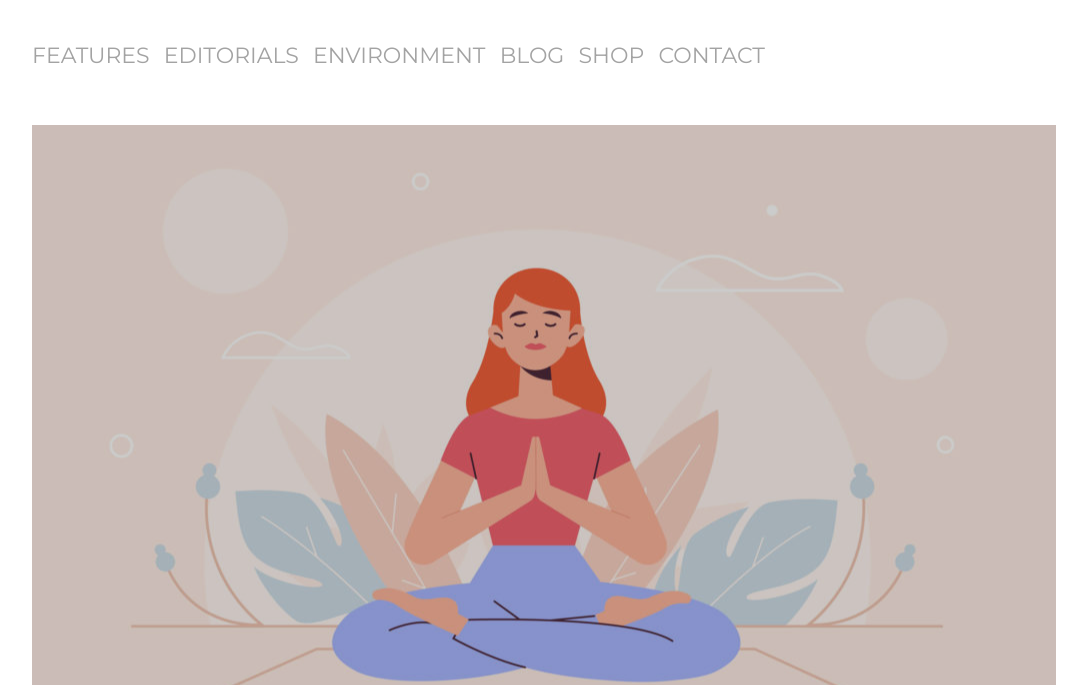
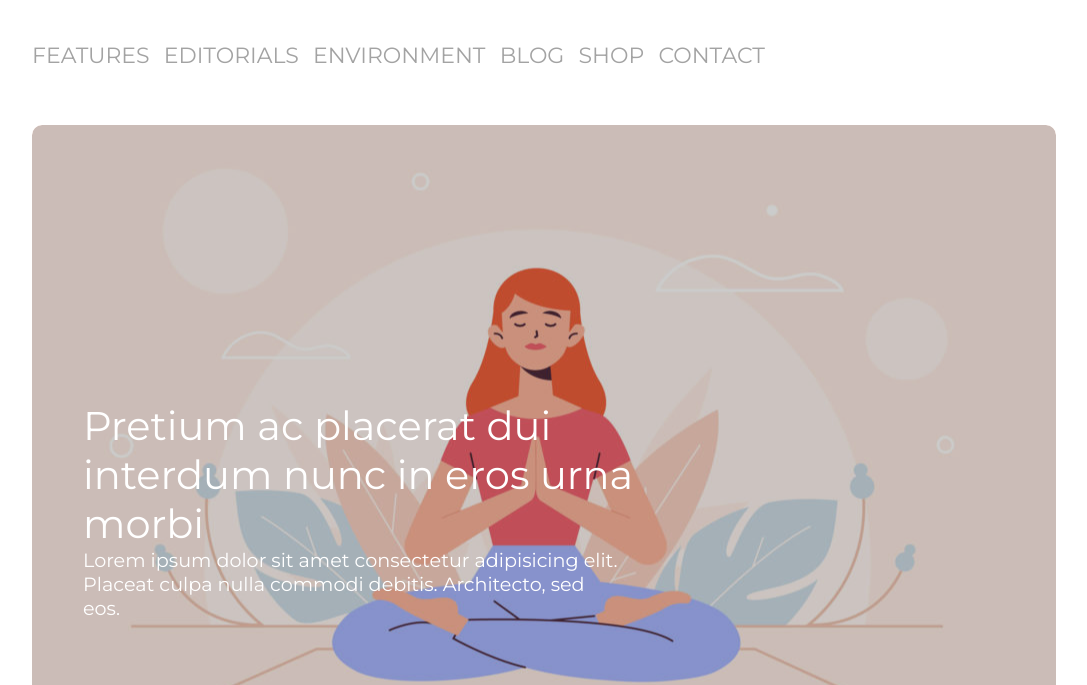
Before and after one commit to manumastro/htmlcss-wp, a plain HTML site: page index.html in a window 1280 px wide. Shown: the part 115-800 px from the top of the page, without its empty margins (96-1183 px from the left). Drawn offline with Linux system fonts and the light colour scheme.

Commit message:
header completato

```diff
--- a/assets/css/style.css
+++ b/assets/css/style.css
@@ -25,6 +25,13 @@ body{
   max-width: 1800px;
   min-width: 600px;
   margin:0 auto;
+}
+
+.overlay{
+  background-color: rgba(0, 0, 0, 0.2);
+  height: 100%;
+  border-radius: 10px;
+  color: white;
 }
 
 /* HEADER TOP*/
@@ -67,21 +74,36 @@ nav ul li a:hover{
   color: #cbbcb6;
 }
 
+
 /* HEADER-BOTTOM */
-
 .jumbotron{
   height: 644px;
-  margin-bottom: 40px;
+  margin-bottom: 60px;
   background-color: #e1d67a;
   background-image: url(../img/banner.jpg);
   background-size: cover;
   background-position: center;
+  border-radius: 10px;
+  overflow: hidden;
 
 }
 
-.overlay{
-  background-color: rgba(0, 0, 0, 0.2);
-  height: 100%;
+.jumbotron .text{
+  padding-top: 27%;
+  padding-left: 51px;
+}
+
+
+.jumbotron h4{
+  width: 55%;
+  font-size: 1.2rem;
+  font-weight: 400
+}
+
+.jumbotron h3{
+  width: 57%;
+  font-size: 2.5rem;
+  font-weight: 400;
 }
 
 
--- a/index.html
+++ b/index.html
@@ -34,7 +34,10 @@
 
     </div>
     <div class="jumbotron">
-      <div class="overlay"></div>
+      <div class="overlay text">
+        <h3>Pretium ac placerat dui interdum nunc in eros urna morbi</h3>
+        <h4>Lorem ipsum dolor sit amet consectetur adipisicing elit. Placeat culpa nulla commodi debitis. Architecto, sed eos.</h4>
+      </div>
     </div>
   </header>
 
```
